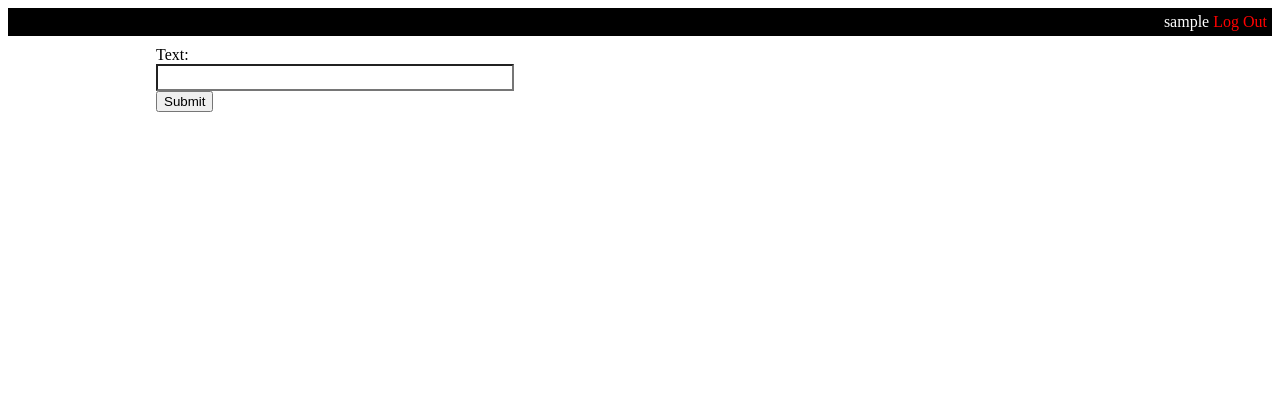
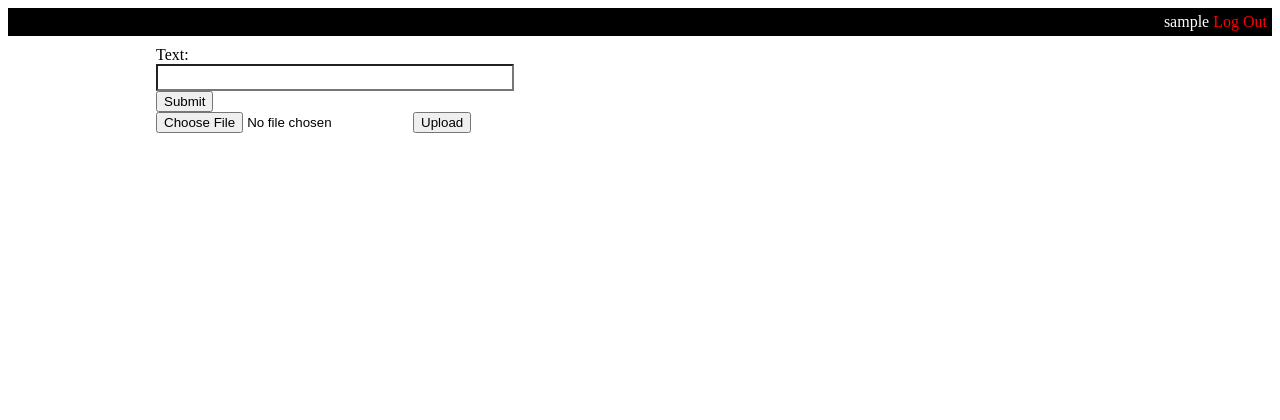
Before and after one commit to jeph/scalica-2.0, a Django app: page /micro/post/ in a window 1280 px wide. Shown: the top 420 px of the page. Run offline with Django 3.2, Linux system fonts and the light colour scheme; the visitor is signed in with stand-in values (Sample User, id 1).

Commit message:
added button to upload image in post page

```diff
--- a/web/scalica/micro/templates/micro/post.html
+++ b/web/scalica/micro/templates/micro/post.html
@@ -5,4 +5,9 @@
   {{ form }}
   <input type="submit" value="Submit" />
 </form>
+<form action="/micro/upload/" method="post" enctype="multipart/form-data">
+  {% csrf_token %}
+  <input type="file" name="photo">
+  <button type="submit">Upload</button>
+</form>
 {% endblock %}
```
